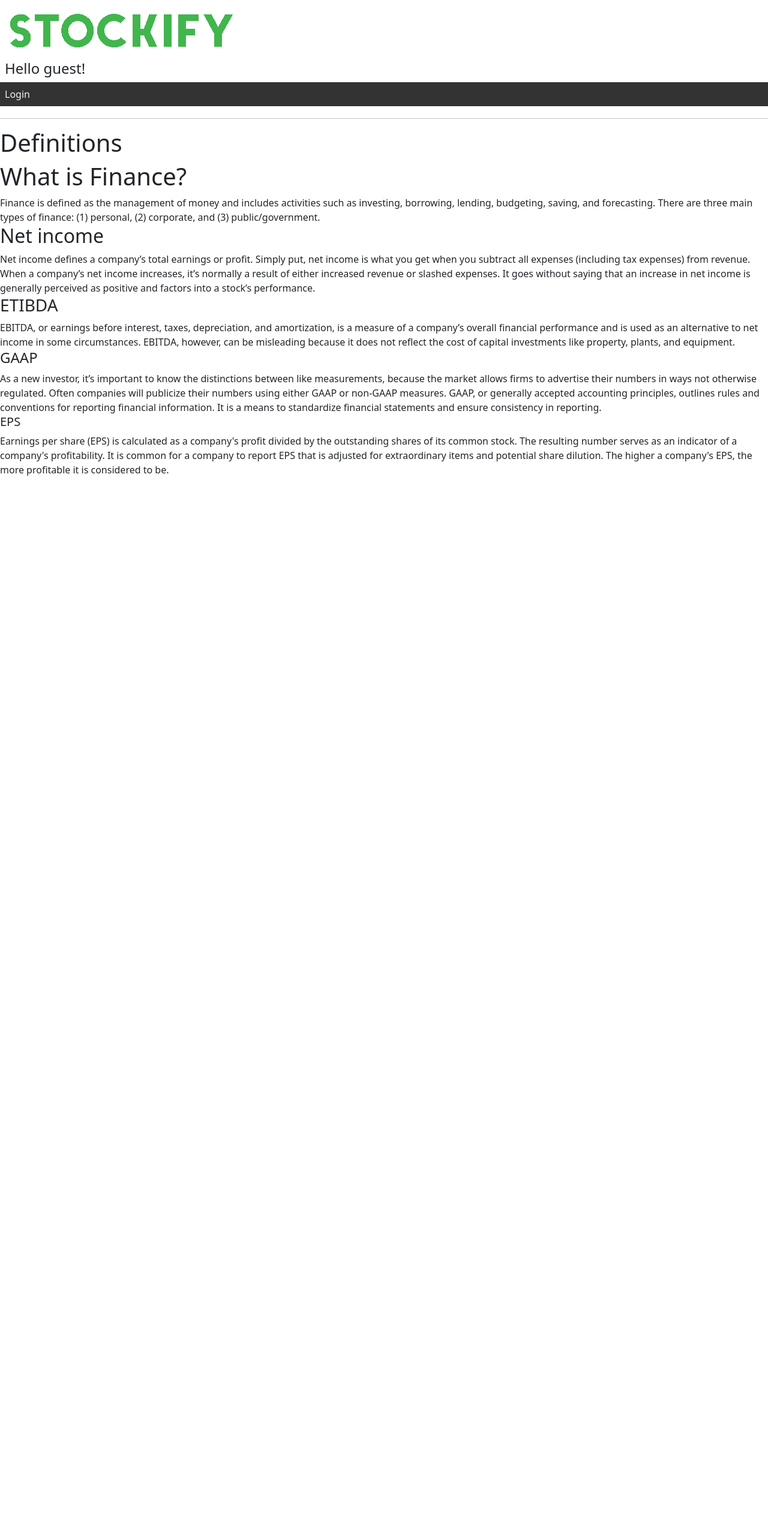
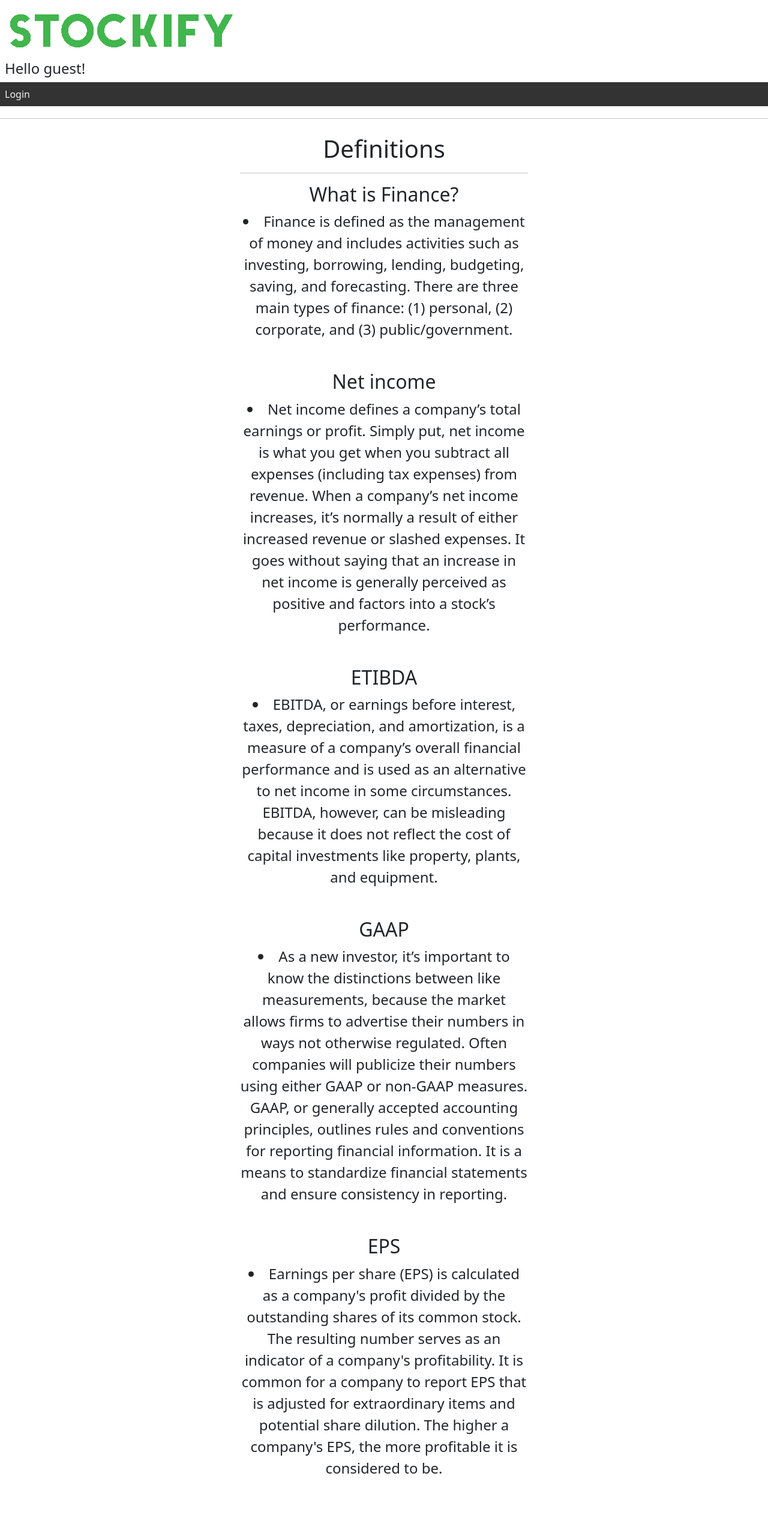
Before and after one commit to Project-Management-SCE/PM2022_TEAM_22, a Django app: template base/templates/base/definition.html in a window 1280 px wide. Shown: the whole page at 60% size. Before the commit the page ends 793 px from the top, so only its background shows below. Run offline with Django 4.2, Linux system fonts and the light colour scheme; the template is opened without the code that fills it, so the values that code supplies are empty; some libraries are stand-ins or nearby versions.

Commit message:
improved css

```diff
--- a/base/templates/base/definition.html
+++ b/base/templates/base/definition.html
@@ -1,32 +1,46 @@
 {% extends 'main.html' %}
 {% block content %}
-<h1>Definitions</h1>
 
-<div>
- <h1>What is Finance?</h1>
-    <txt> Finance is defined as the management of money and includes activities such as investing, borrowing, lending, budgeting, saving, and forecasting.
-     There are three main types of finance: (1) personal, (2) corporate, and (3) public/government.</txt>
+
+<div class="def_div" style="max-width: 500px;">
+    <h1>Definitions</h1>
+    <hr />
+    <h2>What is Finance?</h2>
+    <li style="margin-bottom: 50px;"> Finance is defined as the management of money and includes activities such as
+        investing, borrowing, lending,
+        budgeting, saving, and forecasting.
+        There are three main types of finance: (1) personal, (2) corporate, and (3) public/government.</li>
 
     <h2>Net income</h2>
-    <txt>Net income defines a company’s total earnings or profit.
+    <li style="margin-bottom: 50px;">Net income defines a company’s total earnings or profit.
         Simply put, net income is what you get when you subtract all expenses (including tax expenses) from revenue.
         When a company’s net income increases, it’s normally a result of either increased revenue or slashed expenses.
-        It goes without saying that an increase in net income is generally perceived as positive and factors into a stock’s performance.</txt>
+        It goes without saying that an increase in net income is generally perceived as positive and factors into a
+        stock’s performance.</li>
 
-    <h3>ETIBDA</h3>
-    <txt>EBITDA, or earnings before interest, taxes, depreciation, and amortization, is a measure of a company’s overall financial performance and is used as an alternative to net income in some circumstances.
-        EBITDA, however, can be misleading because it does not reflect the cost of capital investments like property, plants, and equipment.</txt>
+    <h2>ETIBDA</h2>
+    <li style="margin-bottom: 50px;">EBITDA, or earnings before interest, taxes, depreciation, and amortization, is a
+        measure of a company’s overall
+        financial performance and is used as an alternative to net income in some circumstances.
+        EBITDA, however, can be misleading because it does not reflect the cost of capital investments like property,
+        plants, and equipment.</li>
 
-    <h4>GAAP</h4>
-    <txt>As a new investor, it’s important to know the distinctions between like measurements, because the market allows firms to advertise their numbers in ways not otherwise regulated.
-        Often companies will publicize their numbers using either GAAP or non-GAAP measures. GAAP, or generally accepted accounting principles,
-        outlines rules and conventions for reporting financial information. It is a means to standardize financial statements and ensure consistency in reporting.</txt>
+    <h2>GAAP</h2>
+    <li style="margin-bottom: 50px;">As a new investor, it’s important to know the distinctions between like
+        measurements, because the market allows
+        firms to advertise their numbers in ways not otherwise regulated.
+        Often companies will publicize their numbers using either GAAP or non-GAAP measures. GAAP, or generally accepted
+        accounting principles,
+        outlines rules and conventions for reporting financial information. It is a means to standardize financial
+        statements and ensure consistency in reporting.</li>
 
-    <h5>EPS</h5>
-    <txt> Earnings per share (EPS) is calculated as a company's profit divided by the outstanding shares of its common stock.
+    <h2>EPS</h2>
+    <li style="margin-bottom: 50px;"> Earnings per share (EPS) is calculated as a company's profit divided by the
+        outstanding shares of its common
+        stock.
         The resulting number serves as an indicator of a company's profitability.
         It is common for a company to report EPS that is adjusted for extraordinary items and potential share dilution.
-        The higher a company's EPS, the more profitable it is considered to be.</txt>
+        The higher a company's EPS, the more profitable it is considered to be.</li>
 </div>
 
 {% endblock%}
--- a/static/styles/main.css
+++ b/static/styles/main.css
@@ -59,10 +59,10 @@ body{
   color: black;
 }
 
-.whole{
+.whole, .about_div, .def_div{
   width: max-content;
   margin: auto;
-  border: 3px solid #333;
+  /* border: 3px solid #333; */
   padding: 10px;
   text-align: center;
 }
@@ -71,7 +71,7 @@ body{
   margin-left: 2px;
 } */
 
-p{
+p,li{
   font-size:24px;
 }
 
```
